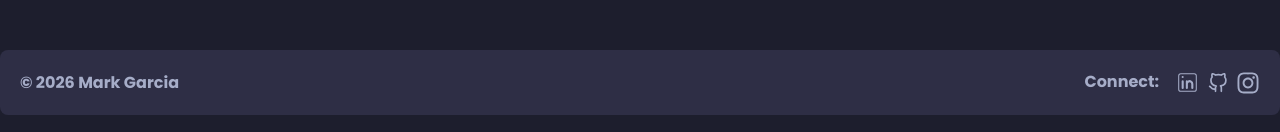
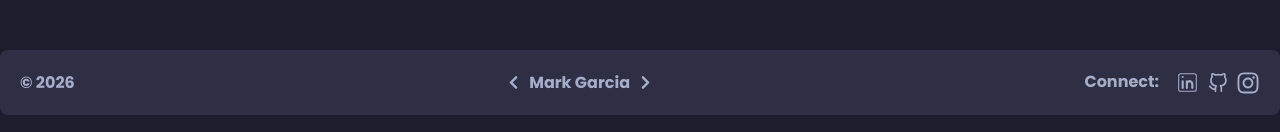
Before and after one commit to MarkRyanGarcia/portfolio, a React (Vite) app: page / in a window 1280 px wide. Shown: the part 665-797 px from the top of the page. Built offline with nearby package versions, Linux system fonts and the light colour scheme; no server answers.

Commit message:
feat: add eric webring to footer

```diff
--- a/src/components/Footer.tsx
+++ b/src/components/Footer.tsx
@@ -1,34 +1,43 @@
 import { CiLinkedin } from "react-icons/ci";
 import { FiGithub } from "react-icons/fi";
-import { FaInstagram } from "react-icons/fa";
+import { FaChevronLeft, FaChevronRight, FaInstagram } from "react-icons/fa";
 // import { RxDiscordLogo } from "react-icons/rx";
 
 export default function Footer() {
     return (
         <div className='flex justify-between w-full mx-auto p-5 sm:mb-5 mt-10 bg-base-2 text-secondary font-bold md:rounded-lg'>
-            <p className="self-center">
-                © {new Date().getFullYear()} Mark Garcia
+            <p className="self-center hidden sm:block">
+                © {new Date().getFullYear()}
             </p>
+            <div className="flex gap-2 items-center">
+                <a href="https://webring-1.vercel.app/?from=markgdev&dir=prev" rel="noopener noreferrer" title="Previous site">
+                    <FaChevronLeft size={15} />
+                </a>
+                <p>Mark Garcia</p>
+                <a href="https://webring-1.vercel.app/?from=markgdev&dir=next" rel="noopener noreferrer" title="Next site">
+                    <FaChevronRight size={15} />
+                </a>
+            </div>
             <div className="flex flex-col sm:flex-row sm:gap-4">
                 <p className="hidden sm:block">Connect:</p>
                 <div className="flex w-full justify-between items-center gap-2">
                     <a
-                    href='https://linkedin.com/in/MarkRyanGarcia' target="_blank"
+                        href='https://linkedin.com/in/MarkRyanGarcia' target="_blank"
                         className="hover:text-tertiary transition-colors duration-300 ease-in-out cursor-pointer"
                     >
-                        <CiLinkedin size={25}/>
+                        <CiLinkedin size={25} />
                     </a>
                     <a
-                    href='https://github.com/MarkRyanGarcia' target="_blank"
+                        href='https://github.com/MarkRyanGarcia' target="_blank"
                         className="hover:text-tertiary transition-colors duration-300 ease-in-out cursor-pointer"
                     >
-                        <FiGithub size={20}/>
+                        <FiGithub size={20} />
                     </a>
                     <a
-                    href='https://www.instagram.com/mark.r.ga/' target="_blank"
+                        href='https://www.instagram.com/mark.r.ga/' target="_blank"
                         className="hover:text-tertiary transition-colors duration-300 ease-in-out cursor-pointer"
                     >
-                        <FaInstagram size={24}/>
+                        <FaInstagram size={24} />
                     </a>
                     {/* <a
                         className="hover:text-tertiary transition-colors duration-300 ease-in-out cursor-pointer"
```
